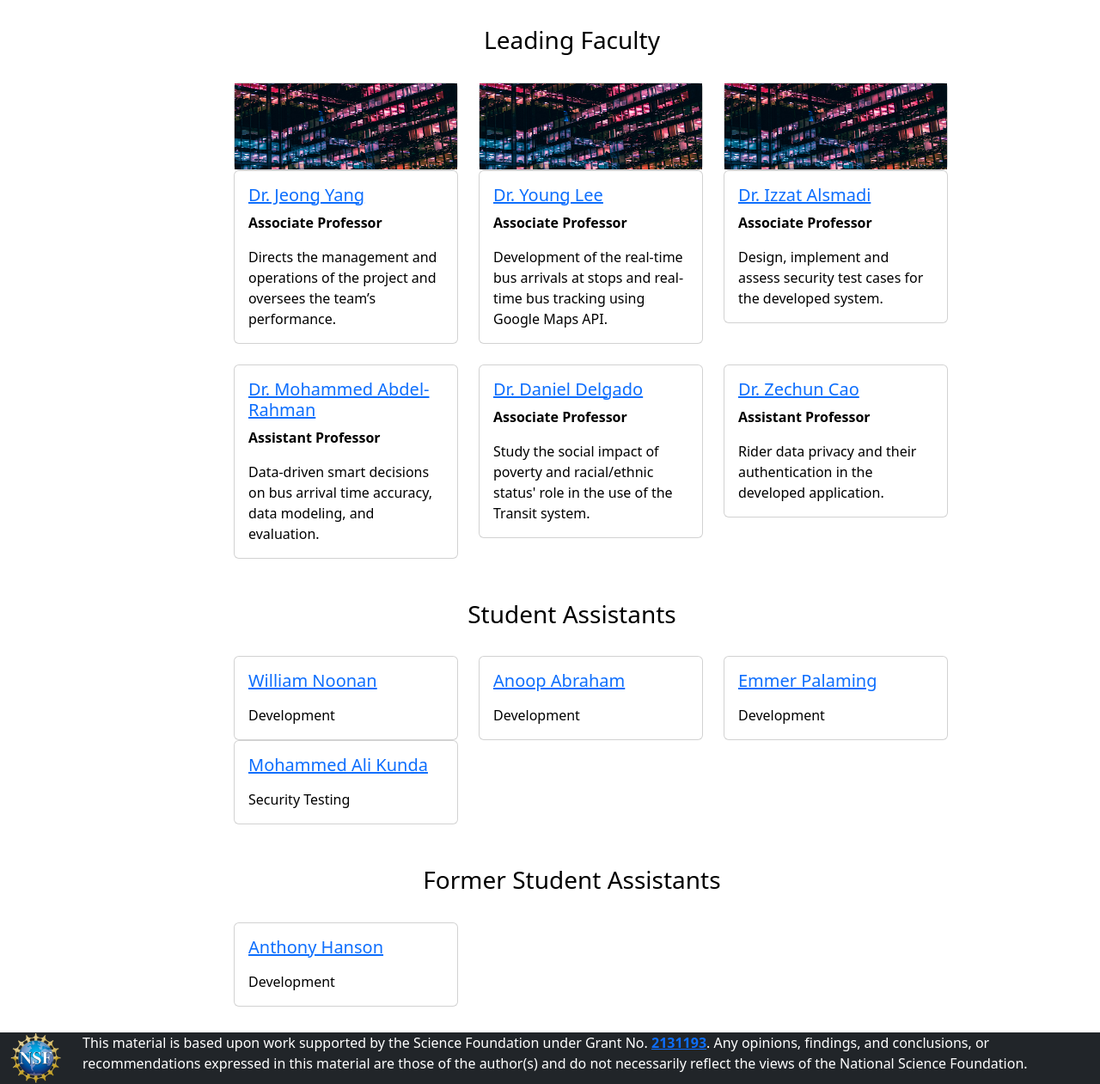
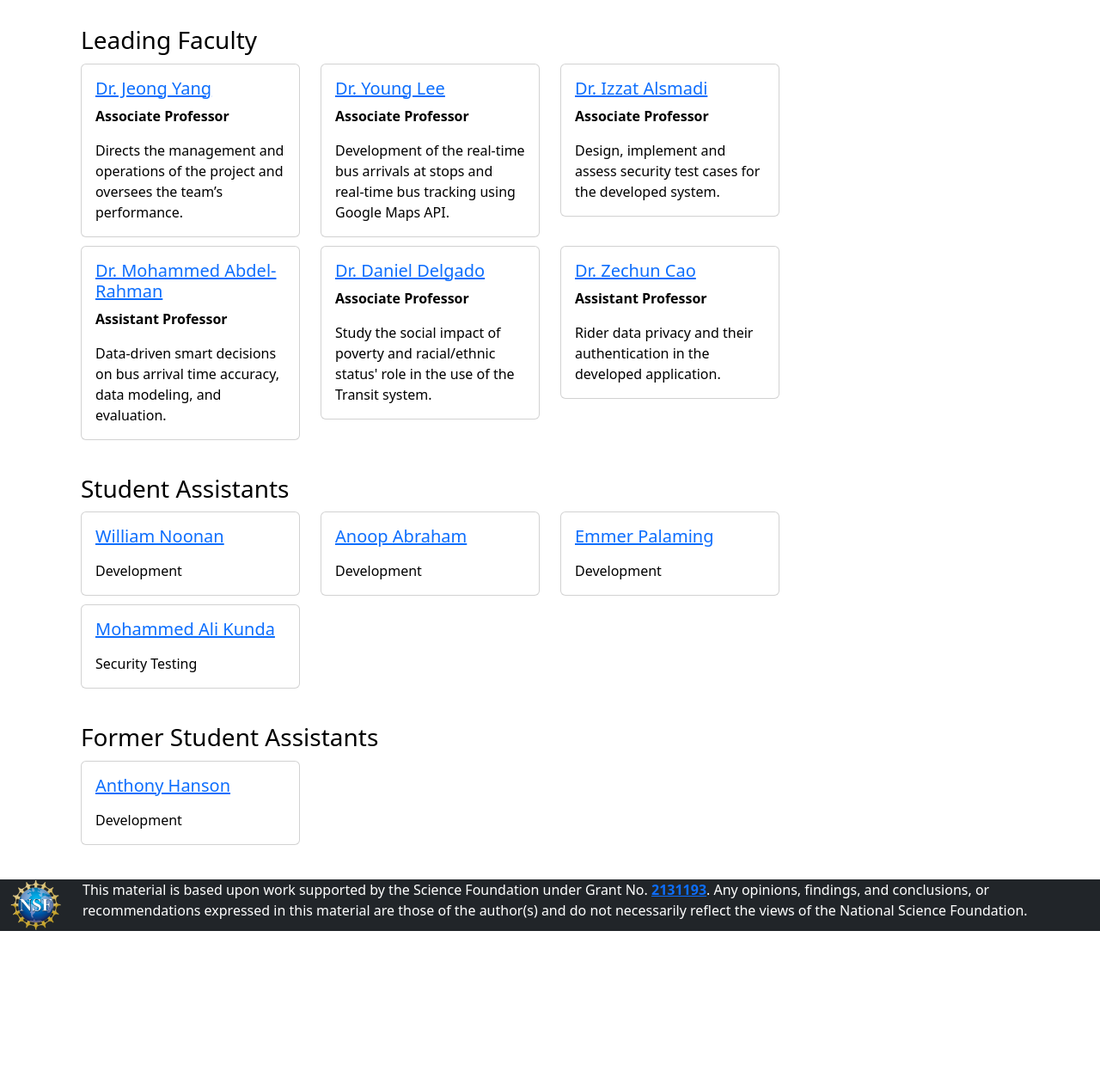
Before and after one commit to TAMUSA-nsf-project/django_smartmap, a Django app: page /management-dev-teams/ in a window 1280 px wide. Shown: the part 56-1317 px from the top of the page at 86% size. After the commit the page ends 1139 px from the top, so only its background shows below. Run offline with Django 3.2, Linux system fonts and the light colour scheme; parts of the project's set-up code (start-up, migrations or seed data) failed here and were passed over; some libraries are stand-ins or nearby versions.

Commit message:
removed random images, fixed padding, removed breaks, removed empty column used for padding replaced with empty row

```diff
--- a/main/templates/main/management_dev_teams.html
+++ b/main/templates/main/management_dev_teams.html
@@ -8,52 +8,27 @@
             color: black;
             padding-top: 30px;
             padding-bottom: 30px;
-            justify-content: center;
+            justify-content: left;
+        }
+        .row {
+            margin-bottom: 10px;
+        }
+        h3 {
+            margin-bottom: 10px;
+        }
+        .row.padding-row {
+            {# Custom class used to insert padding between rows. #}
+            margin: 20px;
         }
     </style>
 {% endblock %}
 
 
 {% block content %}
-    <div id="content-main" class="container-fluid">
-        <div class="container justify-content-center">
-            <h3 style="text-align: center; ">&nbsp;&nbsp;&nbsp;&nbsp;&nbsp;&nbsp; Leading Faculty</h3> <br>
-
+    <div id="content-main" class="container">
+        <div class="container-fluid">
+            <h3>Leading Faculty</h3>
             <div class="row">
-                <div class="col-md-2"> <p>  </p></div>
-                <div class="col-md-3">
-                    <!-- Card -->
-                    <div class="card">
-                    <!-- Card image -->
-                    <img  src="{% static 'main/img/stock_vibrantcolors_skyrise_night.jpg' %}" height="100">   <!--img was not loading ->external web, then downloaded the image in img foler and link it here -->
-
-                    </div>
-                    <!-- Card -->
-                </div>
-
-                <div class="col-md-3">
-                    <!-- Card -->
-                    <div class="card">
-                    <!-- Card image -->
-                    <img  src="{% static 'main/img/stock_vibrantcolors_skyrise_night.jpg' %}" height="100"> <!--img was not loading -> external web, then downloaded the image in img foler and link it here -->
-
-                    </div>
-                    <!-- Card -->
-                </div>
-
-                <div class="col-md-3">
-                    <!-- Card -->
-                    <div class="card">
-                    <!-- Card image -->
-                    <img  src="{% static 'main/img/stock_vibrantcolors_skyrise_night.jpg' %}" height="100"> <!--img was not loading -> external web, then downloaded the image in img foler and link it here -->
-
-                    </div>
-                    <!-- Card -->
-                </div>
-            </div>
-
-            <div class="row">
-            <div class="col-md-2"> <p>  </p></div>
                 <div class="col-md-3">
                     <!-- Card -->
                     <div class="card">
@@ -101,10 +76,9 @@
                     </div>
                     <!-- Card -->
                 </div>
-            </div> <br>
+            </div>
 
             <div class="row">
-                <div class="col-md-2"> <p>  </p></div>
                 <div class="col-md-3">
                     <!-- Card -->
                     <div class="card">
@@ -154,10 +128,10 @@
                 </div>
             </div>
 
-            <br><br><h3 style="text-align: center; ">&nbsp;&nbsp;&nbsp;&nbsp;&nbsp;&nbsp; Student Assistants</h3><br>
+            <div class="row padding-row"></div>
 
+            <h3>Student Assistants</h3>
             <div class="row">
-                <div class="col-md-2"> <p>  </p></div>
                 <div class="col-md-3">
                     <!-- Card -->
                     <div class="card">
@@ -210,7 +184,6 @@
             </div>
 
             <div class="row">
-                <div class="col-md-2"> <p>  </p></div>
                 <div class="col-md-3">
                     <!-- Card -->
                     <div class="card">
@@ -228,9 +201,10 @@
                 </div>
             </div>
 
-            <br><br><h3 style="text-align: center; ">&nbsp;&nbsp;&nbsp;&nbsp;&nbsp;&nbsp; Former Student Assistants</h3><br>
+            <div class="row padding-row"></div>
+
+            <h3>Former Student Assistants</h3>
             <div class="row">
-                <div class="col-md-2"> <p>  </p></div>
                 <div class="col-md-3">
                     <!-- Card -->
                     <div class="card">
```
Lines whose indentation alone changed are shown as unchanged.
